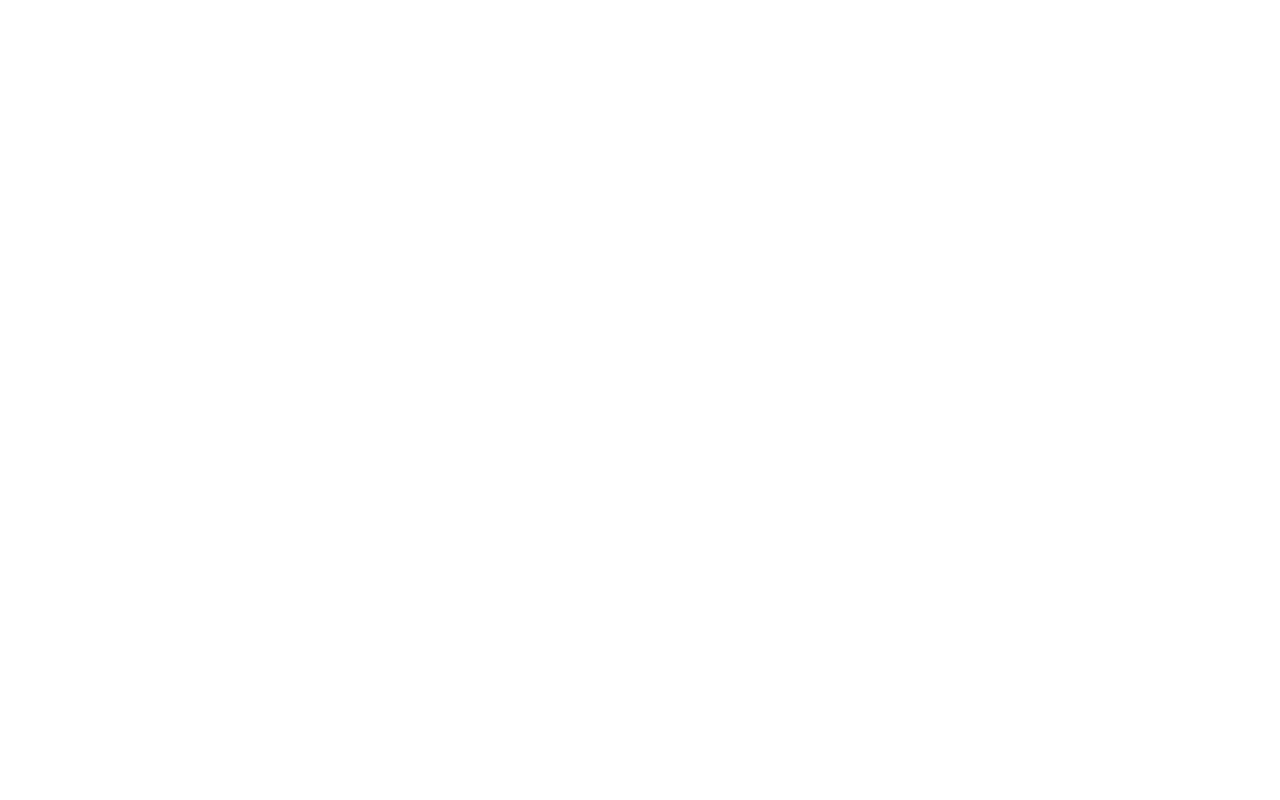
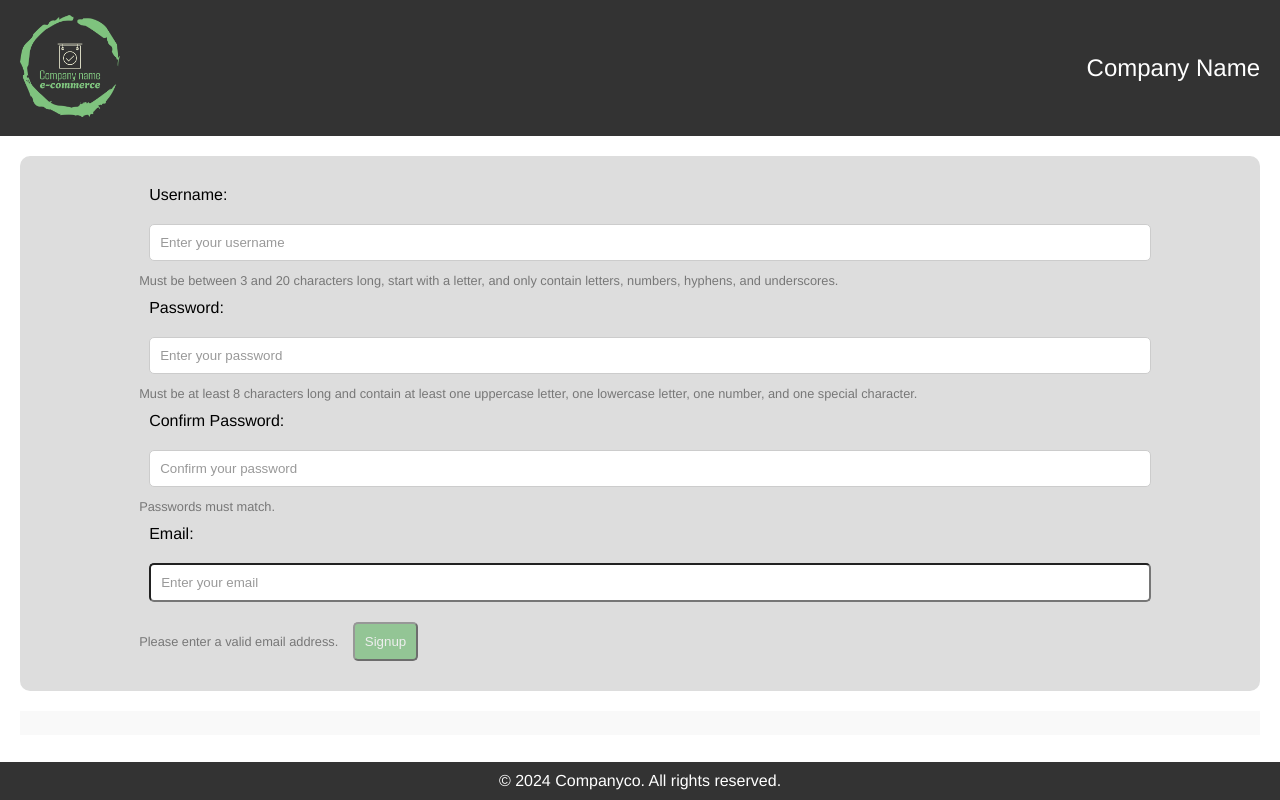
Before and after one commit to irajak/Assignment3_-ENSF381_SectionB02_Group6, a plain HTML site: page signup.html in a window 1280 px wide. Drawn offline with Linux system fonts and the light colour scheme.

Commit message:
signup done

```diff
--- a/signup.html
+++ b/signup.html
@@ -0,0 +1,68 @@
+<!DOCTYPE html>
+<html lang="en">
+
+<head>
+    <meta charset="UTF-8">
+    <meta name="viewport" content="width=device-width, initial-scale=1.0">
+    <link rel="stylesheet" href="styles.css">
+    <title>Signup - CompanyCo</title>
+    <style>
+        /* CSS styles are unchanged */
+        .pattern-description {
+            font-size: 0.8rem;
+            color: #777;
+        }
+    </style>
+</head>
+
+<body>
+    <header class="header">
+        <div class="logo">
+            <img src="logo.png" alt="Company Logo" width="100">
+        </div>
+
+        <div class="company-name">
+            Company Name
+        </div>
+
+    </header>
+
+    <main class="signup-main">
+        <section class="signup-form">
+            <form action="signup.php" method="post">
+                <label for="username">Username:</label>
+                <input type="text" id="username" name="username" required placeholder="Enter your username"
+                    pattern="^[a-zA-Z][a-zA-Z0-9_-]{2,19}$">
+                <span class="pattern-description">Must be between 3 and 20 characters long, start with a letter, and only contain letters, numbers, hyphens, and underscores.</span>
+
+                <label for="password">Password:</label>
+                <input type="password" id="password" name="password" required placeholder="Enter your password"
+                    pattern="^(?=.*[a-z])(?=.*[A-Z])(?=.*\d)(?=.*[!@#$%^&*()\[\]{}|;:\',.<>?\/`~])[A-Za-z\d!@#$%^&*()\[\]{}|;:\',.<>?\/`~]{8,}$"">
+                <span class="pattern-description">Must be at least 8 characters long and contain at least one uppercase letter, one lowercase letter, one number, and one special character.</span>
+                <label for="confirm-password">Confirm Password:</label>
+                <input type="password" id="confirm-password" name="confirm-password" required placeholder="Confirm your password"
+                    pattern=".{8,}$"> <!-- Updated pattern to allow any characters and match the original password -->
+                <span class="pattern-description">Passwords must match.</span>
+
+                <label for="email">Email:</label>
+                <input type="email" id="email" name="email" required placeholder="Enter your email"
+                    pattern="[a-zA-Z0-9._%+-]+@[a-zA-Z0-9.-]+\.[a-zA-Z]{2,}$">
+                <span class="pattern-description">Please enter a valid email address.</span>
+
+                <button type="submit" class="signup-btn">Signup</button>
+            </form>
+        </section>
+        <div id="messageBox">
+            <p id="message"></p>
+        </div>
+    </main>
+
+    <footer class="footer">
+        <p>&copy; 2024 Companyco. All rights reserved.</p>
+    </footer>
+
+    <script src="script.js"></script>
+
+</body>
+
+</html>
--- a/styles.css
+++ b/styles.css
@@ -300,6 +300,64 @@ footer {
     left: 0;
     width: 100%;
 }
+/*SIGNUP*/
+/* Signup Form Section */
+.signup-form {
+    display: flex;
+    justify-content: center;
+    align-items: center;
+    background-color: #ddd;
+    padding: 20px;
+    margin: 20px;
+    border-radius: 10px;
+}
+
+/* Form Fields */
+.signup-form label {
+    display: block;
+    margin: 10px;
+}
+
+.signup-form input[type="text"],
+.signup-form input[type="password"],
+.signup-form input[type="email"] {
+    background-color: #fff;
+    padding: 10px;
+    margin: 10px;
+    border-radius: 5px;
+    width: 100%; /* Ensure input fields take up full width */
+}
+
+.signup-form input[type="text"]::placeholder,
+.signup-form input[type="password"]::placeholder,
+.signup-form input[type="email"]::placeholder {
+    color: #999; /* Placeholder text color */
+}
+
+/* Signup Button */
+.signup-btn {
+    background-color: #4CAF50;
+    color: #fff;
+    padding: 10px;
+    margin: 10px;
+    border-radius: 5px;
+    opacity: 0.5;
+    cursor: pointer;
+}
+
+.signup-btn:hover {
+    background-color: #45A049;
+    opacity: 1.0;
+}
+/* Message Box Container */
+#messageBox {
+    border: 2px solid #f9f9f9;
+    background-color: #f9f9f9;
+    padding: 10px;
+    margin: 20px;
+}
+
+
 
 /* RESPONSIVE */
 @media (max-width: 768px) {
```
Also changed, not shown: signup.js (added, +36 -0 lines).
